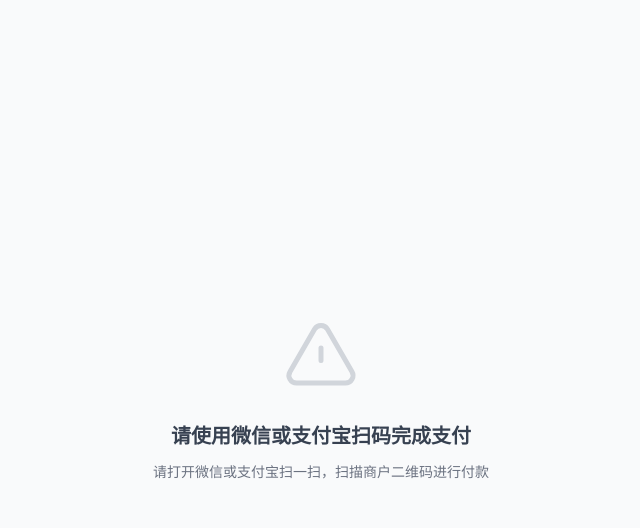
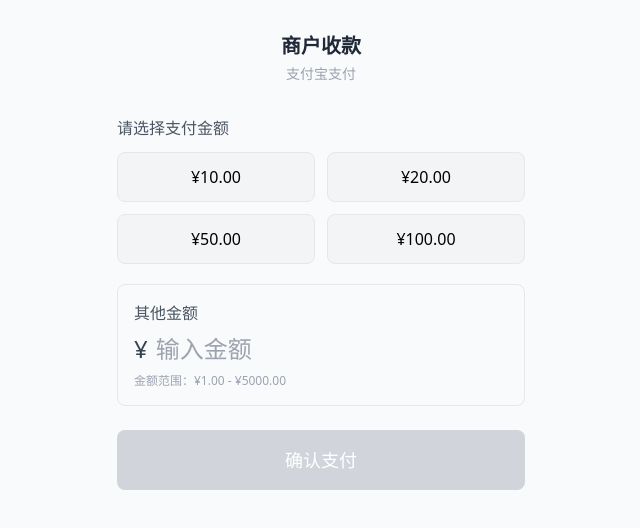
Before and after one commit to Suxinljh/haopay, a plain HTML site: page haopay.html in a window 1280 px wide. Shown: the whole page, without its empty margins (319-959 px from the left). Drawn offline with nearby package versions, Linux system fonts and the light colour scheme.

Commit message:
取消微信支付宝限制

```diff
--- a/haopay.html
+++ b/haopay.html
@@ -211,22 +211,6 @@
   const app = document.getElementById('app')
   clearPoll()
 
-  // 不支持浏览器页面 PRD14
-  if(state === PAGE_STATE.unsupportedBrowser || ENV === 'browser'){
-    app.innerHTML = `
-    <div class="min-h-screen flex flex-col items-center justify-center p-6">
-      <div class="w-20 h-20 mb-6 text-gray-300">
-        <svg xmlns="http://www.w3.org/2000/svg" fill="none" viewBox="0 0 24 24" stroke-width="1.5" stroke="currentColor">
-          <path stroke-linecap="round" stroke-linejoin="round" d="M12 9v3.75m-9.303 3.376c-.866 1.5.217 3.374 1.948 3.374h14.71c1.73 0 2.813-1.874 1.948-3.374L13.949 3.378c-.866-1.5-3.032-1.5-3.898 0L2.697 16.126z" />
-        </svg>
-      </div>
-      <h2 class="text-xl font-semibold text-gray-700 mb-3">请使用微信或支付宝扫码完成支付</h2>
-      <p class="text-gray-500 text-sm text-center">请打开微信或支付宝扫一扫，扫描商户二维码进行付款</p>
-    </div>
-    `
-    return
-  }
-
   // 支付结果页面
   if([PAGE_STATE.paid,PAGE_STATE.waitingPayment,PAGE_STATE.cancelled,PAGE_STATE.failed].includes(state)){
     renderResultPage(app)
```
